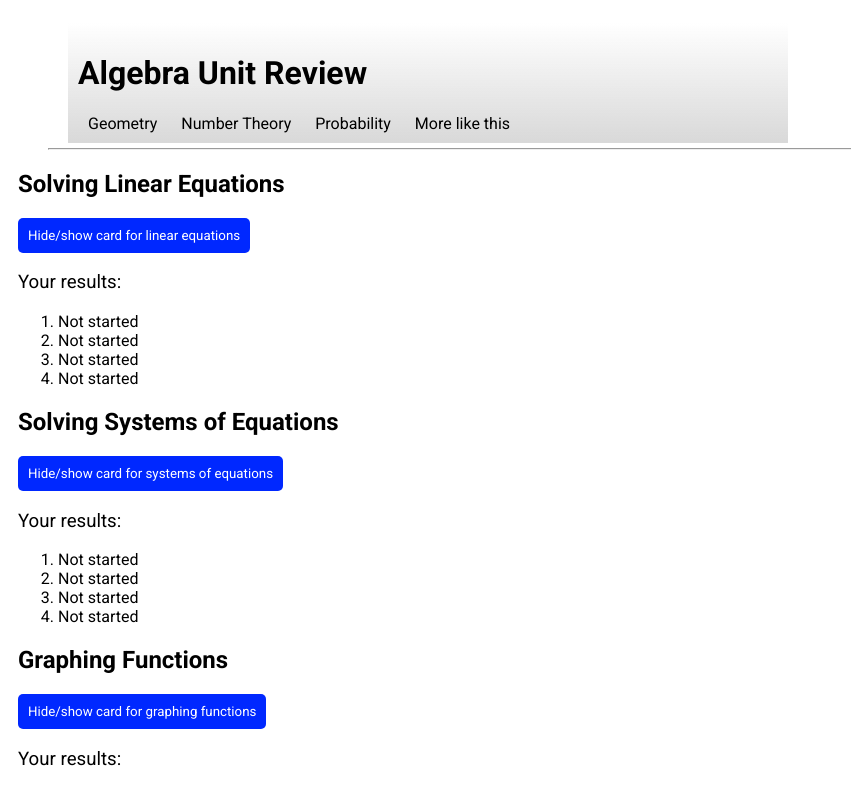
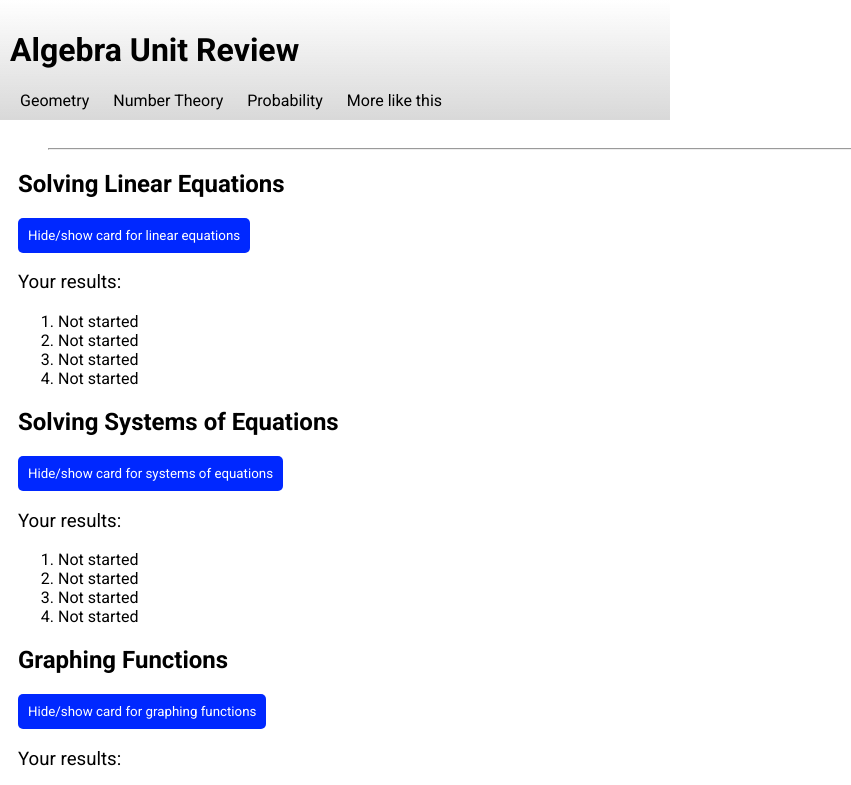
Before and after one commit to my-trivial-error/math-game, a plain HTML site: page index.html in a window 1280 px wide. Shown: the top 785 px of the page, without its empty margins (0-851 px from the left). Drawn offline with nearby package versions, Linux system fonts and the light colour scheme.

Commit message:
small fixes look good!

```diff
--- a/style.css
+++ b/style.css
@@ -58,10 +58,12 @@ p {
     color: black;
 }
 #head {
-    margin-top: 5px;
-    margin-left: 50px;
+    /* margin-top: 5px;
+    margin-left: 50px; */
     position: fixed;
     padding: 10px;
     background: linear-gradient(180deg, rgba(255, 255, 255, 1), rgba(200, 200, 200, 0.7));
-    width: 700px;
+    width: 650px;
+    top: 0;
+    left: 0;
 }
```
